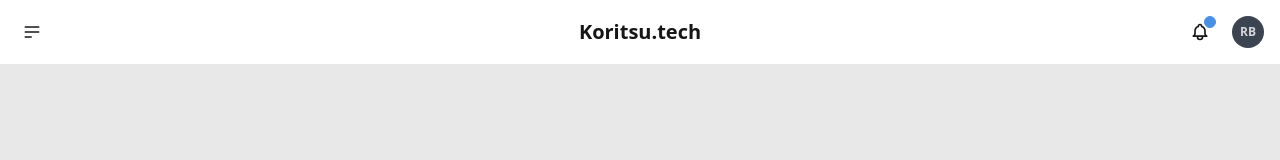
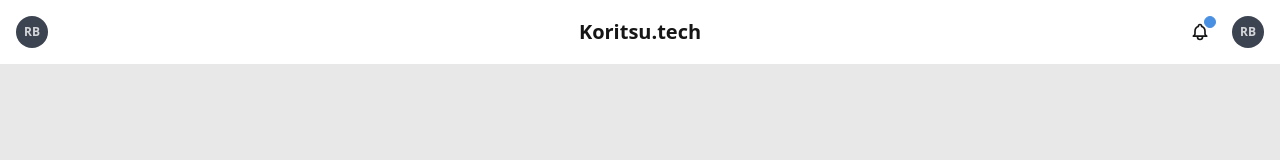
Before and after one commit to RyanBriggsDev/koritsu-tech, a React (Vite) app: page / in a window 1280 px wide. Shown: the top 160 px of the page. Built offline with nearby package versions, Linux system fonts and the light colour scheme.

Commit message:
amend: adjusted z-index for nav

```diff
--- a/src/components/functional/BackButton.tsx
+++ b/src/components/functional/BackButton.tsx
@@ -8,7 +8,7 @@
   const path = location.pathname;
 
   const handleBackClick = () => {
-    if (path === "/") return; // Don't render on the homepage
+    if (path === "/") return;
 
     const segments = path.split("/").filter(Boolean);
     if (segments.length > 1) {
@@ -19,7 +19,7 @@
     }
   };
 
-  if (path === "/") return null; // Don't render on the homepage
+  if (path === "/") return null;
 
   return (
     <Button
--- a/src/components/layout/Nav.tsx
+++ b/src/components/layout/Nav.tsx
@@ -1,49 +1,15 @@
 import { NavLink } from "react-router-dom";
 import NavAccountIcon from "../account/NavAccountIcon";
+import NavHamburger from "./NavHamburger";
 
 type Props = {};
 
 function Nav({}: Props) {
   return (
     <>
-      <div className="navbar fixed top-0 left-0 right-0 bg-base-100">
+      <div className="navbar fixed top-0 left-0 right-0 bg-base-100 z-50">
         <div className="navbar-start">
-          <div className="dropdown">
-            <div
-              tabIndex={0}
-              role="button"
-              className="btn btn-ghost btn-circle"
-            >
-              <svg
-                xmlns="http://www.w3.org/2000/svg"
-                className="h-5 w-5"
-                fill="none"
-                viewBox="0 0 24 24"
-                stroke="currentColor"
-              >
-                <path
-                  strokeLinecap="round"
-                  strokeLinejoin="round"
-                  strokeWidth="2"
-                  d="M4 6h16M4 12h16M4 18h7"
-                />
-              </svg>
-            </div>
-            <ul
-              tabIndex={0}
-              className="menu menu-sm dropdown-content bg-base-100 rounded-md z-[1] mt-3 w-52 p-1 shadow"
-            >
-              <li>
-                <NavLink to="/services">Services</NavLink>
-              </li>
-              <li>
-                <NavLink to="/pricing">Pricing</NavLink>
-              </li>
-              <li>
-                <NavLink to="/support">Support</NavLink>
-              </li>
-            </ul>
-          </div>
+          <NavHamburger />
         </div>
         <div className="navbar-center">
           <NavLink className="btn btn-ghost text-xl cursor-pointer" to="/">
--- /dev/null
+++ b/src/components/layout/NavHamburger.tsx
@@ -0,0 +1,71 @@
+import { useState, useEffect, useRef } from "react";
+import Button from "../small/Button";
+import { Link } from "react-router-dom";
+
+interface NavHamburgerLink {
+  label: string;
+  href: string;
+}
+
+const navHamburgerLinks: NavHamburgerLink[] = [
+  { label: "Services", href: "/support" },
+  { label: "Pricing", href: "/pricing" },
+  { label: "Support", href: "/services" },
+];
+
+function NavHamburger() {
+  const [isOpen, setIsOpen] = useState<boolean>(false);
+  const dropdownRef = useRef<HTMLDivElement | null>(null);
+
+  useEffect(() => {
+    const handleClickOutside = (event: MouseEvent) => {
+      if (
+        dropdownRef.current &&
+        !dropdownRef.current.contains(event.target as Node)
+      ) {
+        setIsOpen(false);
+      }
+    };
+
+    document.addEventListener("mousedown", handleClickOutside);
+    return () => document.removeEventListener("mousedown", handleClickOutside);
+  }, []);
+
+  return (
+    <div className="relative" ref={dropdownRef}>
+      <Button
+        className="btn btn-ghost btn-circle"
+        onClick={() => setIsOpen(!isOpen)}
+      >
+        <div className="avatar placeholder">
+          <div className="bg-neutral text-neutral-content w-8 rounded-full">
+            <span className="text-xs">RB</span>
+          </div>
+        </div>
+      </Button>
+      {isOpen && (
+        <div className="absolute left-0 mt-3 w-48 rounded-md shadow-lg bg-base-100 ring-1 ring-base-content ring-opacity-5">
+          <div
+            className="p-1"
+            role="menu"
+            aria-orientation="vertical"
+            aria-labelledby="options-menu"
+          >
+            {navHamburgerLinks.map((link) => (
+              <Link
+                key={link.label}
+                to={link.href}
+                className="block px-4 py-2 text-sm text-base-content hover:bg-base-200"
+                role="menuitem"
+              >
+                {link.label}
+              </Link>
+            ))}
+          </div>
+        </div>
+      )}
+    </div>
+  );
+}
+
+export default NavHamburger;
```
